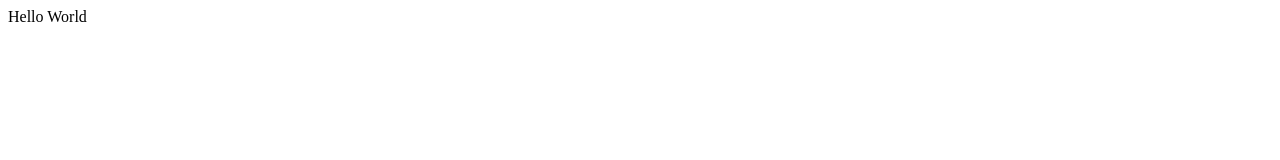
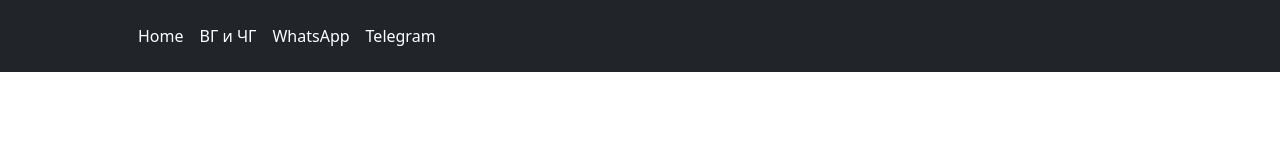
Before and after one commit to assedoo/assedoo.github.io, a plain HTML site: page index.html in a window 1280 px wide. Drawn offline with nearby package versions, Linux system fonts and the light colour scheme.

Commit message:
Add links

```diff
--- a/index.html
+++ b/index.html
@@ -1 +1,18 @@
-Hello World
+  <!-- CSS only -->
+<link href="https://cdn.jsdelivr.net/npm/bootstrap@5.1.3/dist/css/bootstrap.min.css" rel="stylesheet" integrity="sha384-1BmE4kWBq78iYhFldvKuhfTAU6auU8tT94WrHftjDbrCEXSU1oBoqyl2QvZ6jIW3" crossorigin="anonymous">
+
+<header class="p-3 bg-dark text-white">
+  <div class="container">
+    <div class="d-flex flex-wrap align-items-center justify-content-center justify-content-lg-start">
+      <a href="/" class="d-flex align-items-center mb-2 mb-lg-0 text-white text-decoration-none">
+        <svg class="bi me-2" width="40" height="32" role="img" aria-label="Bootstrap"><use xlink:href="#bootstrap"/></svg>
+      </a>
+      <ul class="nav col-12 col-lg-auto me-lg-auto mb-2 justify-content-center mb-md-0">
+        <li><a href="#" class="nav-link px-2 text-white">Home</a></li>
+        <li><a href="https://docs.google.com/spreadsheets/d/16Nq5-pjzD-r7gris_ZoEys62S6RnwzyVuLJDGuUNNes/edit?usp=sharing" class="nav-link px-2 text-white">ВГ и ЧГ</a></li>
+        <li><a href="https://chat.whatsapp.com/GbLCi6Dv2cyDCx7XVnMCBF" class="nav-link px-2 text-white">WhatsApp</a></li>
+        <li><a href="https://t.me/+V3OGx9oJyephYjMy" class="nav-link px-2 text-white">Telegram</a></li>
+      </ul>
+    </div>
+  </div>
+</header>
```
